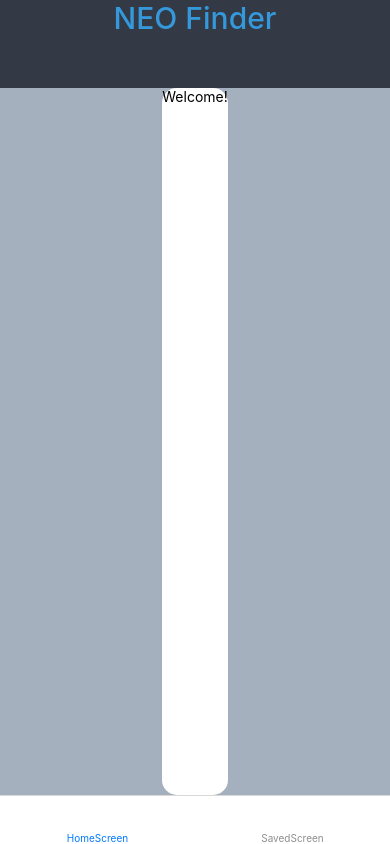
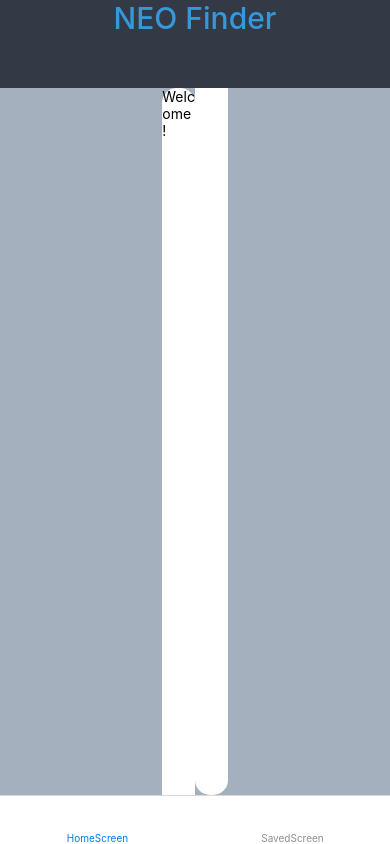
Before and after one commit to jakub100ful/NEOfinder, a React Native app: screen /HomeScreen in a window 390 px wide. Built offline with nearby package versions, Linux system fonts and the light colour scheme.

Commit message:
Changes to the card component

```diff
--- a/app/screens/Card.js
+++ b/app/screens/Card.js
@@ -19,12 +19,14 @@ export default Card;
 const styles = StyleSheet.create({
     card: {
         flex: 1,
+        maxWidth: '80%',
+        flexDirection: "row"
     },
     cardHeader: {
         flex: 1,
         borderTopLeftRadius: 15,
         borderTopRightRadius: 15,
-        backgroundColor: "white"
+        backgroundColor: "white",
     },
     cardBody: {
         flex: 1,
```
Also changed, not shown: app/screens/HomeScreen.js (+5 -3 lines).
